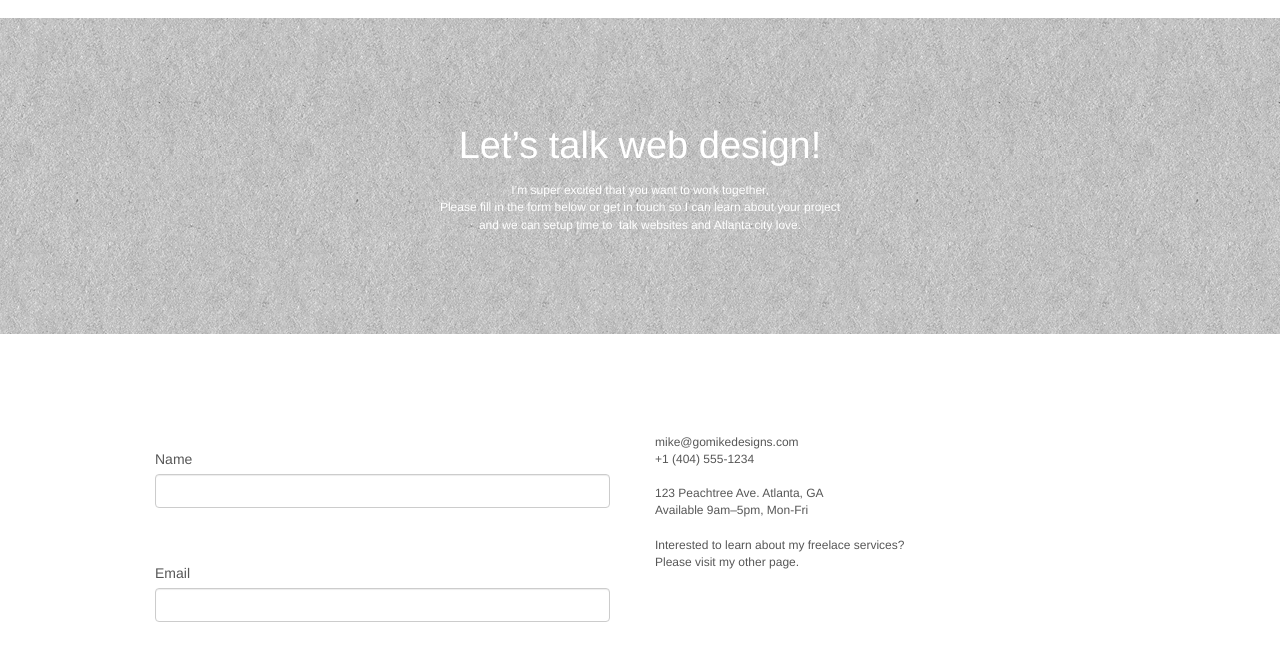
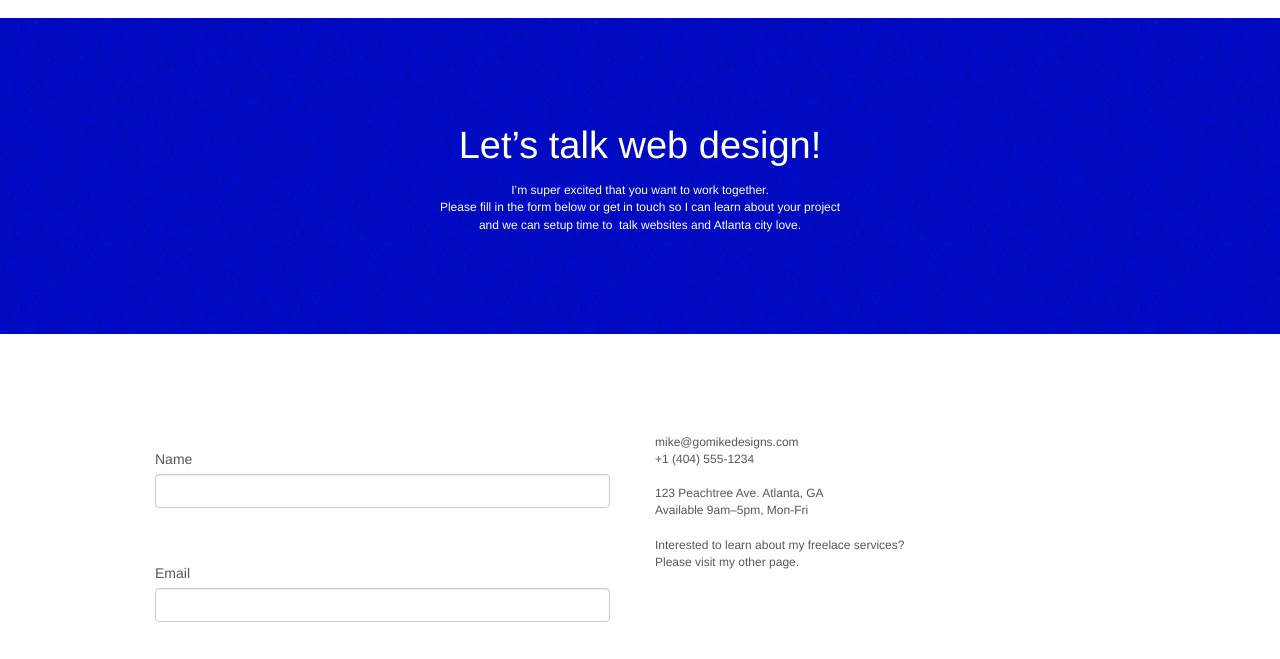
Before and after one commit to Daniel-Getahun/P4_Daniel_Getahun, a plain HTML site: page page2.html in a window 1280 px wide. Shown: the part 102-761 px from the top of the page. Drawn offline with nearby package versions, Linux system fonts and the light colour scheme; files that its build step writes are made by us from their sources; a script that the page names is missing.

Commit message:
bg color changed

```diff
--- a/style.css
+++ b/style.css
@@ -426,7 +426,7 @@ h1 {
 }
 .bloc.bgc-dark-slate-blue.d-bloc {
   color: #ffffff !important;
-  background-color: none !important;
+  background-color: #000fff !important;
   font-size: 24px;
 }
 @media (max-width: 1024px) {
```
